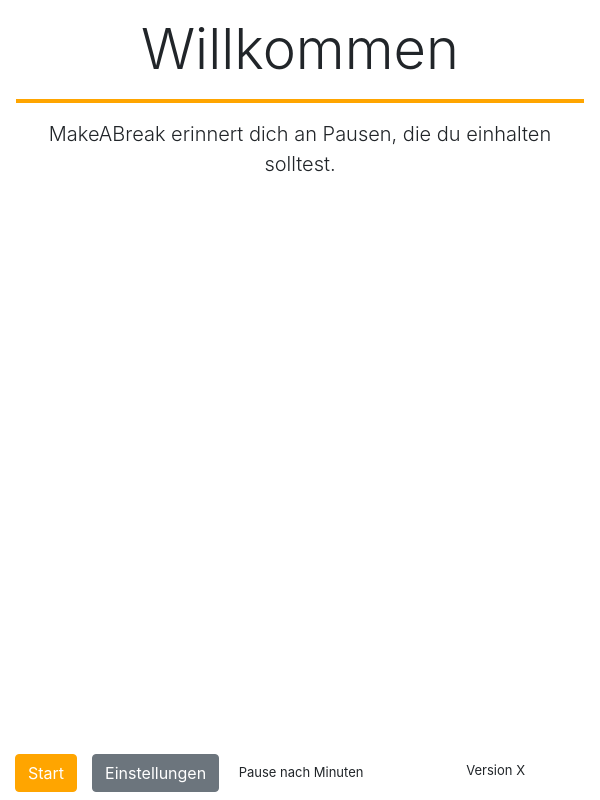
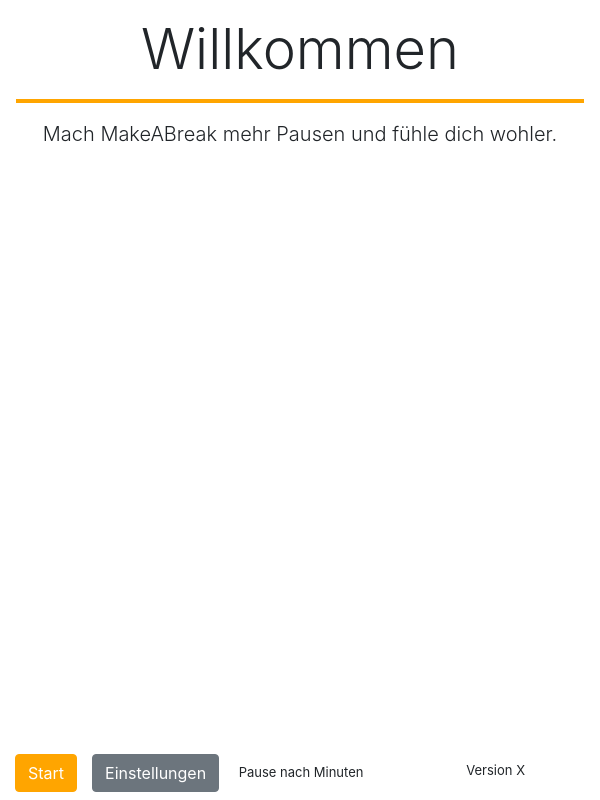
Before and after one commit to Bad-Khalil/MakeABreak, an Electron app: page assets/pages/index.html in a window 600 px wide. Drawn offline with nearby package versions, Linux system fonts and the light colour scheme; no server answers.

Commit message:
Textänderungen

```diff
--- a/assets/pages/index.html
+++ b/assets/pages/index.html
@@ -17,7 +17,7 @@
       <h1 class="display-4">Willkommen</h1>
       <div id="update"></div>
       <hr class="divider">
-      <p class="lead">MakeABreak erinnert dich an Pausen, die du einhalten solltest.</p>
+      <p class="lead">Mach MakeABreak mehr Pausen und fühle dich wohler.</p>
       <p>
         <div id="barContainer" class="invisible">
           <span id="pauseIn"></span><br>
--- a/package.json
+++ b/package.json
@@ -1,7 +1,7 @@
 {
   "name": "makeabreak",
-  "version": "0.2.0",
-  "description": "Kleiner Helfer",
+  "version": "0.2.1",
+  "description": "MakeABreak - Der kleine Helfer :)",
   "main": "main.js",
   "scripts": {
     "start": "electron .",
```
